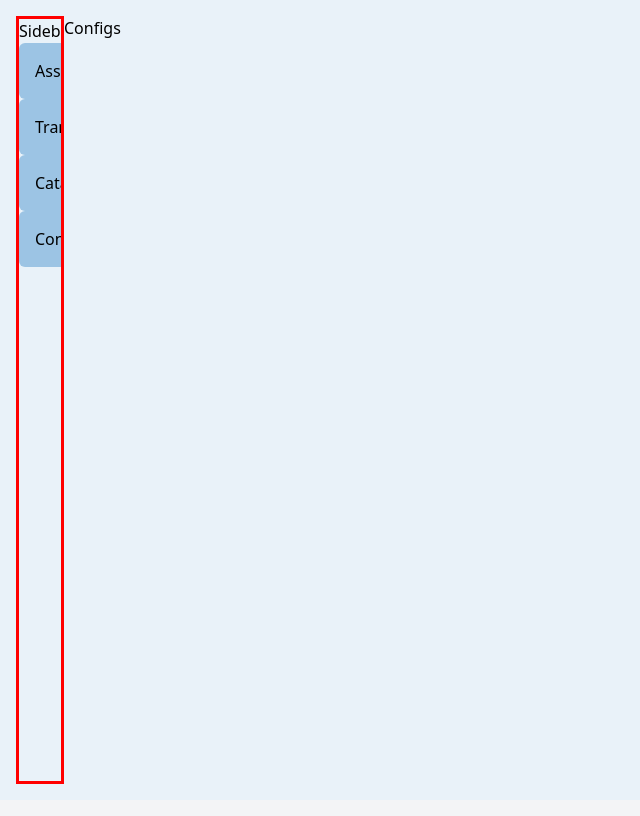
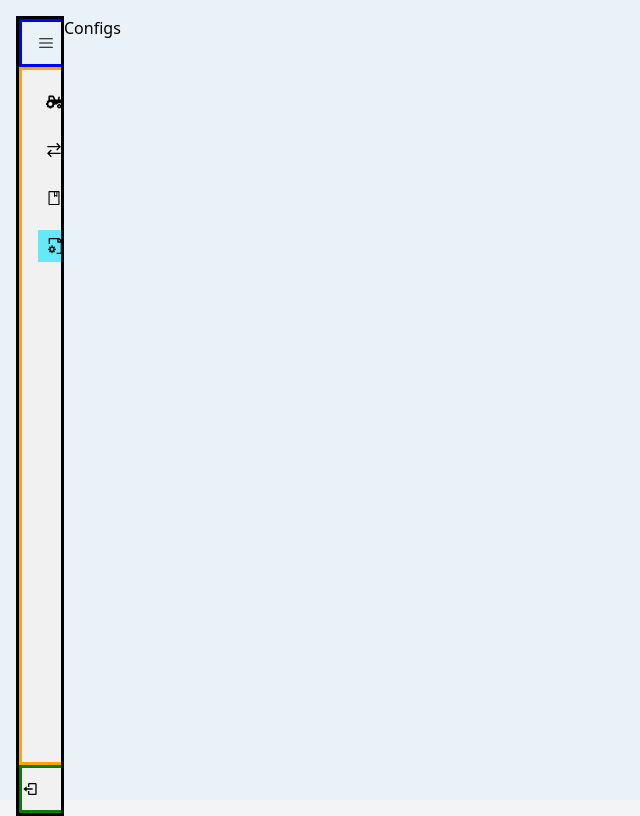
Before and after one commit to LaloStroke/action-logistics, a React (Vite) app: page /Configs in a window 1280 px wide. Shown: the whole page, without its empty margins (0-640 px from the left). Built offline with nearby package versions, Linux system fonts and the light colour scheme.

Commit message:
working on sidebar

```diff
--- a/src/components/Layout/index.tsx
+++ b/src/components/Layout/index.tsx
@@ -20,11 +20,7 @@ const Layout: React.FC<{ children: JSX.Element | JSX.Element[] }> = ({
       } ${handleStyles} bg-terciary`}
     >
       {location.pathname !== "/login" && <Sidebar />}
-      <div
-        className={`${
-          ShowSidebar ? "h-full grid" : "content"
-        }`}
-      >
+      <div className={`${ShowSidebar ? "h-full grid" : "content"}`}>
         {children}
       </div>
     </main>
--- a/src/components/Sidebar/index.tsx
+++ b/src/components/Sidebar/index.tsx
@@ -13,14 +13,15 @@ import SelectOptions from "../../constants/selectOptions";
 import "./sidebar.css";
 import SelectOption from "../Select/SelectOption/SelectOption";
 import Select from "../Select";
+import { RxHamburgerMenu } from "react-icons/rx";
+import { FaTractor } from "react-icons/fa";
+import { GrTransaction } from "react-icons/gr";
+import { AiOutlineBook } from "react-icons/ai";
+import { GrDocumentConfig } from "react-icons/gr";
+import { BiLogOut } from "react-icons/bi";
 
 const Sidebar: React.FC = (): JSX.Element => {
   const [isOpen, setIsOpen] = useState<boolean>(false);
-  const [selectAssetsOpen, setSelectAssetsOpen] = useState<boolean>(false);
-  const [selectTransactionsOpen, setSelectTransactionsOpen] =
-    useState<boolean>(false);
-  const [selectCatalogsOpen, setSelectCatalogsOpen] = useState<boolean>(false);
-  const [selectConfigsOpen, setSelectConfigsOpen] = useState<boolean>(false);
 
   const dispatch = useDispatch();
 
@@ -31,30 +32,9 @@ const Sidebar: React.FC = (): JSX.Element => {
     setIsOpen(false);
   };
 
-  const handleSelectAssetsOpen = () => {
-    setSelectAssetsOpen(!selectAssetsOpen);
-  };
-  const handleSelectTransactionsOpen = () => {
-    setSelectTransactionsOpen(!selectTransactionsOpen);
-  };
-  const handleSelectCatalogsOpen = () => {
-    setSelectCatalogsOpen(!selectCatalogsOpen);
-  };
-  const handleSelectConfigsOpen = () => {
-    setSelectConfigsOpen(!selectConfigsOpen);
-  };
-
   const sidebarRef = useRef<HTMLDivElement>(null);
-  const selectAssetsRef = useRef<HTMLDivElement>(null);
-  const selectTransactionsRef = useRef<HTMLDivElement>(null);
-  const selectCatalogsRef = useRef<HTMLDivElement>(null);
-  const selectConfigsRef = useRef<HTMLDivElement>(null);
 
   useOnClickOutside(sidebarRef, handleOutsideOpen);
-  useOnClickOutside(selectAssetsRef, handleSelectAssetsOpen);
-  useOnClickOutside(selectTransactionsRef, handleSelectTransactionsOpen);
-  useOnClickOutside(selectCatalogsRef, handleSelectCatalogsOpen);
-  useOnClickOutside(selectConfigsRef, handleSelectConfigsOpen);
 
   const handleStyles = isOpen ? "open" : "close";
   const handleAssets = (value: Assets): void => {
@@ -78,33 +58,42 @@ const Sidebar: React.FC = (): JSX.Element => {
     dispatch(setSidebarOpen(isOpen));
   }, [isOpen]);
   return (
-    <div className={handleStyles} ref={sidebarRef} onClick={handleOpen}>
-      Sidebar
-      <div ref={selectAssetsRef}>
+    <div ref={sidebarRef} onClick={handleOpen}>
+      {isOpen ? (
+        <div className="open">
+          <div className="title">
+            <RxHamburgerMenu />
+            Action Logistics
+          </div>
+          <div className="select">
+            <div>
               <Select
                 defaultValue={"All Assets"}
                 staticPlaceholder={"Assets"}
                 selectHandler={handleAssets}
                 placeholder="Assets"
+                className="bg-primary rounded-md p-4 relative w-56 cursor-pointer border-none duration-300"
+                optionsStyle="bg-secondary list-none relative w-full left-0 top-4 bottom-22 overflow-auto h-36 rounded-md flex flex-col duration-300"
               >
                 {(Assets as string[]).map((Assets) => (
                   <CustomLink
                     to={`/Assets/${Assets == "All Assets" ? "all" : Assets}`}
                     key={Assets}
+                    isOpen={isOpen}
                   >
                     <SelectOption value={Assets}>{Assets}</SelectOption>
                   </CustomLink>
                 ))}
               </Select>
             </div>
-      <div ref={selectTransactionsRef}>
+            <div>
               <Select
                 defaultValue={"Due"}
                 staticPlaceholder={"Transactions"}
                 selectHandler={handleTransactions}
                 placeholder="Transactions"
-          className=""
-          optionsStyle=""
+                className="bg-primary rounded-md p-4 relative w-56 cursor-pointer border-none duration-300"
+                optionsStyle="bg-secondary list-none relative w-full left-0 top-4 right-2 overflow-auto max-h-36 rounded-md flex flex-col duration-300"
               >
                 {(Transactions as string[]).map((Transactions) => (
                   <CustomLink
@@ -115,44 +104,88 @@ const Sidebar: React.FC = (): JSX.Element => {
                         : `/Transactions/${Transactions}`
                     }`}
                     key={Transactions}
+                    isOpen={isOpen}
                   >
-              <SelectOption value={Transactions}>{Transactions}</SelectOption>
+                    <SelectOption value={Transactions}>
+                      {Transactions}
+                    </SelectOption>
                   </CustomLink>
                 ))}
               </Select>
             </div>
-      <div ref={selectCatalogsRef}>
+            <div>
               <Select
                 defaultValue={"Locations"}
                 staticPlaceholder={"Catalogs"}
                 selectHandler={handleCatalogs}
                 placeholder="Catalogs"
-          className=""
-          optionsStyle=""
+                className="bg-primary rounded-md p-4 relative w-56 cursor-pointer border-none duration-300"
+                optionsStyle="bg-secondary list-none relative w-full left-0 top-4 right-2 overflow-auto max-h-36 rounded-md flex flex-col duration-300"
               >
                 {(Catalogs as string[]).map((Catalogs) => (
-            <CustomLink to={`/create/Catalogs/${Catalogs}`} key={Catalogs}>
+                  <CustomLink
+                    to={`/create/Catalogs/${Catalogs}`}
+                    key={Catalogs}
+                    isOpen={isOpen}
+                  >
                     <SelectOption value={Catalogs}>{Catalogs}</SelectOption>
                   </CustomLink>
                 ))}
               </Select>
             </div>
-      <div ref={selectConfigsRef}>
+            <div>
               <Select
                 defaultValue={"Locations"}
                 staticPlaceholder={"Configs"}
                 selectHandler={handleConfigs}
                 placeholder="Configs"
-          className=""
-          optionsStyle=""
+                className="bg-primary rounded-md p-4 relative w-56 cursor-pointer border-none duration-300"
+                optionsStyle="bg-secondary list-none relative w-full left-0 top-4 right-2 overflow-auto max-h-36 rounded-md flex flex-col duration-300"
               >
                 {(Configs as string[]).map((Configs) => (
-            <CustomLink to={`/Configs/${Configs}`} key={Configs}>
+                  <CustomLink
+                    to={`/Configs/${Configs}`}
+                    key={Configs}
+                    isOpen={isOpen}
+                  >
                     <SelectOption value={Configs}>{Configs}</SelectOption>
                   </CustomLink>
                 ))}
               </Select>
             </div>
+          </div>
+          <div className="logout">
+            <Link to="/login">
+              <button className="bg-blue w-16 h-12 rounded-md">Logout</button>
+            </Link>
+          </div>
+        </div>
+      ) : (
+        <div className="close">
+          <div className="title">
+            <RxHamburgerMenu />
+          </div>
+          <div className="select">
+            <CustomLink to={`/Assets/`} isOpen={isOpen}>
+              <FaTractor />
+            </CustomLink>
+            <CustomLink to="/Transactions/" isOpen={isOpen}>
+              <GrTransaction />
+            </CustomLink>
+            <CustomLink to="/Catalogs/" isOpen={isOpen}>
+              <AiOutlineBook />
+            </CustomLink>
+            <CustomLink to="/Configs/" isOpen={isOpen}>
+              <GrDocumentConfig />
+            </CustomLink>
+          </div>
+          <div className="logout">
+            <button className="bg-blue w-16 h-12 rounded-md">
+              <BiLogOut />
+            </button>
+          </div>
+        </div>
+      )}
     </div>
   );
 };
@@ -161,10 +194,14 @@ const CustomLink: React.FC<{
   to: string;
   children: JSX.Element;
   className?: string;
-}> = ({ to, children, className }) => {
-  const resolvedPath = useResolvedPath(to);
+  isOpen: boolean;
+}> = ({ to, children, className, isOpen }) => {
+  const resolvedPath = useResolvedPath(to as string);
   const isActive = useMatch({ path: resolvedPath.pathname, end: true });
+
   return (
+    <div>
+      {isOpen === true ? (
         <Link
           className={`${className ? className : "duration-300 w-28 h-full"} `}
           to={to}
@@ -179,6 +216,18 @@ const CustomLink: React.FC<{
             {children}
           </div>
         </Link>
+      ) : (
+        <Link to={to}>
+          <div
+            className={`grid place-content-center cursor-pointer gap-4 w-8 h-8 ${
+              isActive ? "bg-cyan-300" : ""
+            }`}
+          >
+            {children}
+          </div>
+        </Link>
+      )}
+    </div>
   );
 };
 
--- a/src/components/Sidebar/sidebar.css
+++ b/src/components/Sidebar/sidebar.css
@@ -1,16 +1,71 @@
 .open {
   grid-area: header;
   width: 16rem;
+  height: 100vh;
   border: solid;
-  border-color: red;
+  //border-color: blue;
+  transition-duration: 0.3s;
+  display: grid;
+  grid-template-areas:
+    "title"
+    "select"
+    "logout";
+  grid-template-rows: 3rem 1fr 3rem;
+  grid-template-columns: 1fr;
   transition-duration: 0.3s;
 }
 
 .close {
   grid-area: header;
   width: 3rem;
+  height: 100vh;
   border: solid;
-  border-color: red;
+  //border-color: blue;
   transition-duration: 0.3s;
   overflow: hidden;
+  display: grid;
+  grid-template-areas:
+    "title"
+    "select"
+    "logout";
+  grid-template-rows: 3rem 1fr 3rem;
+  grid-template-columns: 1fr;
+  transition-duration: 0.3s;
 }
+
+.title {
+  grid-area: title;
+  background-color: transparent;
+  border: solid;
+  border-color: blue;
+  transition-duration: 0.3s;
+  display: flex;
+  justify-content: space-between;
+  align-items: center;
+  padding: 0 1rem;
+}
+
+.select {
+  grid-area: select;
+  background-color: #f1f1f1;
+  border: solid;
+  border-color: orange;
+  transition-duration: 0.3s;
+  display: flex;
+  flex-direction: column;
+  align-items: center;
+  padding: 1rem 0;
+  gap: 1rem;
+  width: 100%;
+}
+
+.logout {
+  grid-area: logout;
+  background-color: #f1f1f1;
+  border: solid;
+  border-color: green;
+  transition-duration: 0.3s;
+  display: flex;
+  justify-content: center;
+  align-items: center;
+}
--- a/src/views/Login/index.tsx
+++ b/src/views/Login/index.tsx
@@ -21,7 +21,7 @@ const Login: React.FC = (): JSX.Element => {
 
   useEffect((): void => {
     if (isError) {
-      navigate("/Assets");
+      navigate("/Assets/All");
     }
   }, [isError]);
 
```
Also changed, not shown: src/components/Select/index.tsx (+20 -12 lines). Lines whose indentation alone changed are shown as unchanged.
